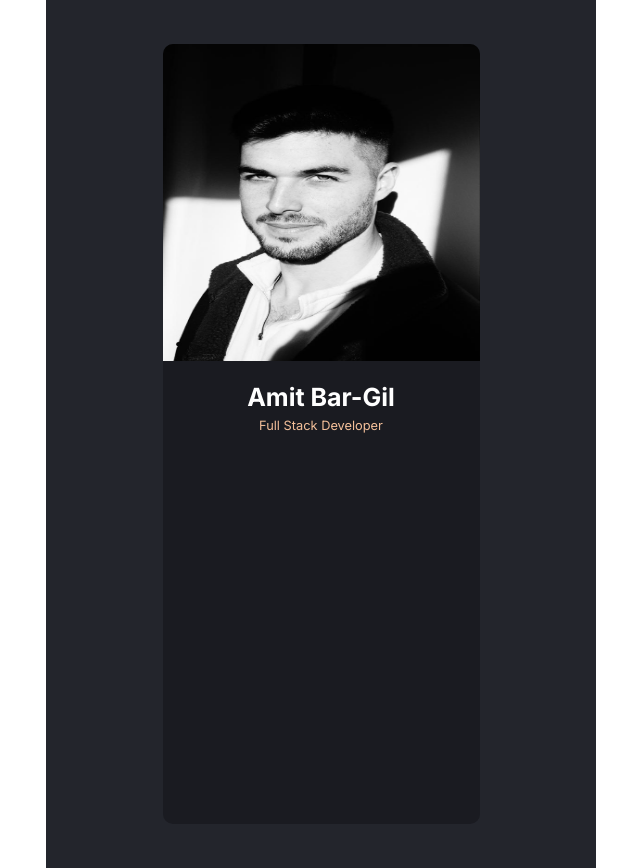
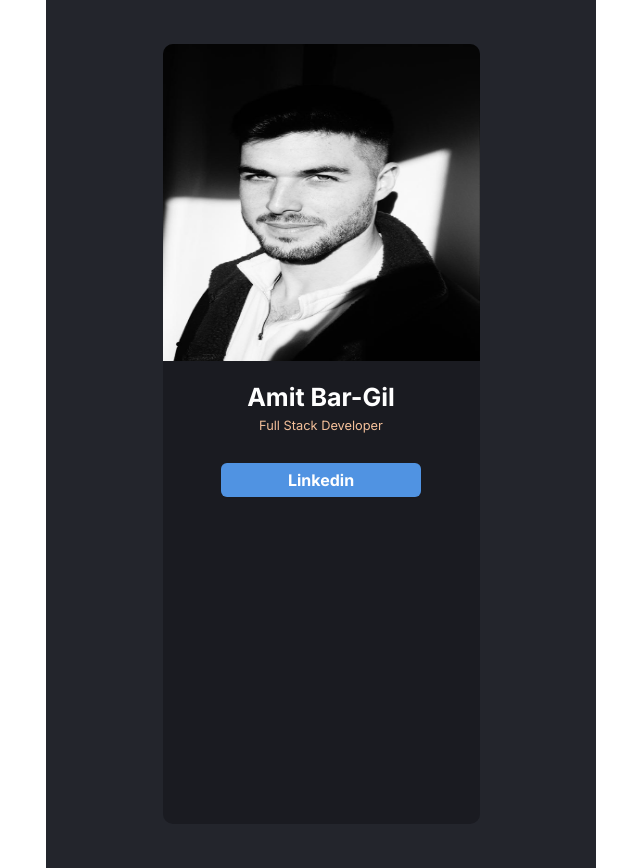
Before and after one commit to AmitGit217/react_project_1, a React (Create React App) app: page / in a window 1280 px wide. Shown: the whole page, without its empty margins (319-959 px from the left). Built offline with nearby package versions, Linux system fonts and the light colour scheme.

Commit message:
Feat+Style: LinkedinButton component

```diff
--- a/public/index.html
+++ b/public/index.html
@@ -2,16 +2,12 @@
 <html lang="en">
   <head>
     <meta charset="utf-8" />
-    <link rel="icon" href="%PUBLIC_URL%/favicon.ico" />
     <meta name="viewport" content="width=device-width, initial-scale=1" />
+    <script
+      src="https://kit.fontawesome.com/9da32d8228.js"
+      crossorigin="anonymous"
+    ></script>
     <meta name="theme-color" content="#000000" />
-    <meta
-      name="description"
-      content="Web site created using create-react-app"
-    />
-    <link rel="apple-touch-icon" href="%PUBLIC_URL%/logo192.png" />
-    <link rel="manifest" href="%PUBLIC_URL%/manifest.json" />
-
     <title>React App</title>
   </head>
   <body>
--- a/src/components/Card/Card.js
+++ b/src/components/Card/Card.js
@@ -2,12 +2,14 @@ import React from "react";
 import CardCss from "./Card.module.css";
 import Image from "../Image/Image";
 import Intro from "../Intro/Intro";
+import LinkedinButton from "../LinkedinButton/LinkedinButton";
 
 export default function Card() {
   return (
     <section className={CardCss.card}>
       <Image />
       <Intro />
+      <LinkedinButton />
     </section>
   );
 }
--- /dev/null
+++ b/src/components/LinkedinButton/LinkedinButton.js
@@ -0,0 +1,15 @@
+import React from "react";
+import LinkedinButtonCSS from "./LinkedinButton.module.css";
+
+export default function LinkedinButton() {
+  return (
+    <a
+      href="https://www.linkedin.com/in/amitbg/"
+      className={LinkedinButtonCSS.button}
+      target="_blank"
+      rel="noreferrer"
+    >
+      Linkedin
+    </a>
+  );
+}
--- /dev/null
+++ b/src/components/LinkedinButton/LinkedinButton.module.css
@@ -0,0 +1,20 @@
+.button {
+  border: none;
+  margin-top: 30px;
+  width: 200px;
+  height: 34px;
+  background: #5093e2;
+  box-shadow: 0px 1px 2px rgba(0, 0, 0, 0.05);
+  border-radius: 6px;
+  display: flex;
+  justify-content: space-around;
+  align-items: center;
+  text-decoration: none;
+  font-weight: 700;
+  font-size: 16px;
+  color: #ffffff;
+  transition: 0.3s;
+}
+.button:hover {
+  background: #1177eb;
+}
--- a/src/index.css
+++ b/src/index.css
@@ -2,3 +2,4 @@
 @import url(./components/Card/Card.module.css);
 @import url(./components/Image/Image.module.css);
 @import url(./components/Intro/Intro.module.css);
+@import url(./components/LinkedinButton/LinkedinButton.module.css);
```
Also changed, not shown: src/images/LinkedIn_Logo.module.svg (added).
